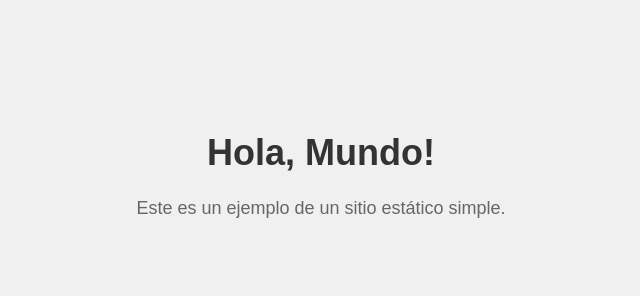
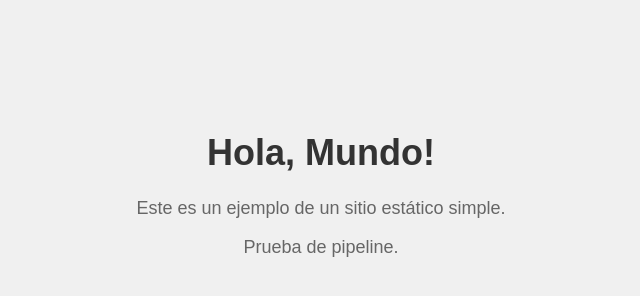
Before and after one commit to demosdevops90/sitio-estatico, a plain HTML site: page index.html in a window 1280 px wide. Shown: the whole page, without its empty margins (319-959 px from the left). Drawn offline with Linux system fonts and the light colour scheme.

Commit message:
primera prueba

```diff
--- a/index.html
+++ b/index.html
@@ -26,5 +26,6 @@
 <body>
     <h1>Hola, Mundo!</h1>
     <p>Este es un ejemplo de un sitio estático simple.</p>
+    <p>Prueba de pipeline.</p>
 </body>
 </html>
```
